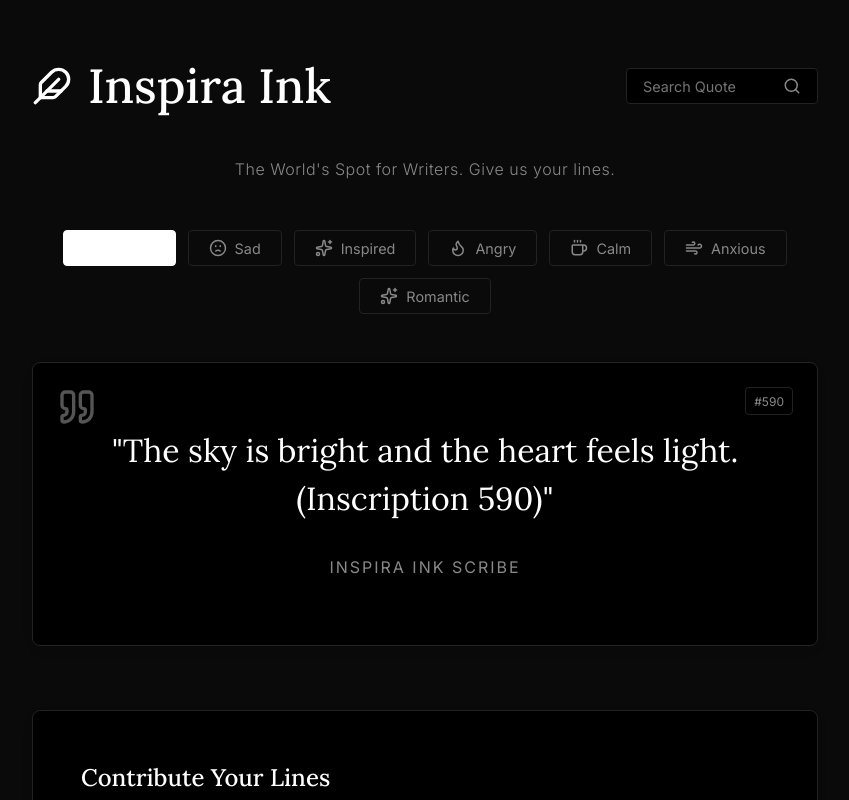
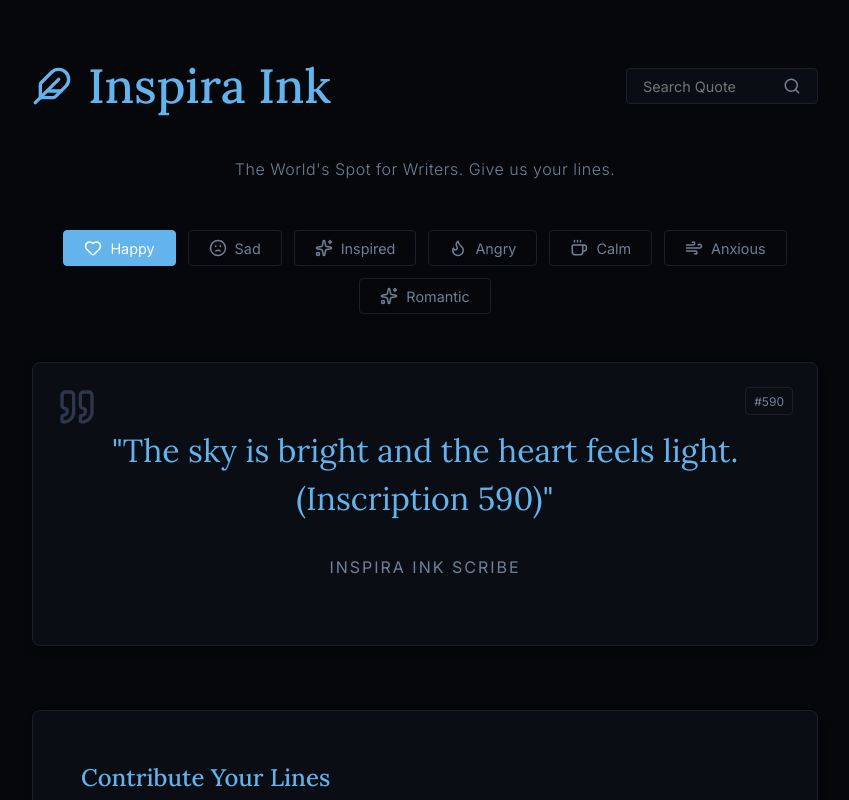
Before and after one commit to LeoxIrfzzzz/Inspira-Ink, a Next.js app: page / in a window 1280 px wide. Shown: the top 800 px of the page, without its empty margins (215-1064 px from the left). Built offline with nearby package versions, Linux system fonts and the light colour scheme; no server answers.

Commit message:
Final Correction: Premium Dark Inky Blue Minimalist theme & verified persistence

```diff
--- a/src/app/globals.css
+++ b/src/app/globals.css
@@ -1,13 +1,13 @@
 @import url('https://fonts.googleapis.com/css2?family=Lora:ital,wght@0,400;0,500;0,600;0,700;1,400;1,500&family=Inter:wght@300;400;500;600&display=swap');
 
 :root {
-  --ink-primary: #0a0a0a;
-  --ink-secondary: #000000;
-  --ink-tertiary: #222222;
-  --ink-light: #555555;
-  --ink-text: #ffffff;
-  --ink-text-muted: #888888;
-  --ink-highlight: #ffffff;
+  --ink-primary: #05070a;
+  --ink-secondary: #0a0d14;
+  --ink-tertiary: #1a1f2b;
+  --ink-light: #2d364a;
+  --ink-text: #f0f2f5;
+  --ink-text-muted: #718096;
+  --ink-highlight: #63b3ed;
 
   --font-serif: 'Lora', serif;
   --font-sans: 'Inter', sans-serif;
```
